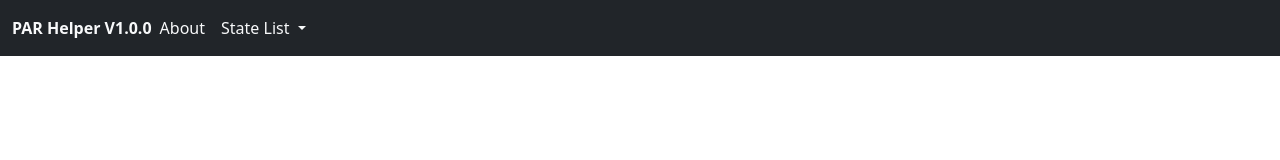
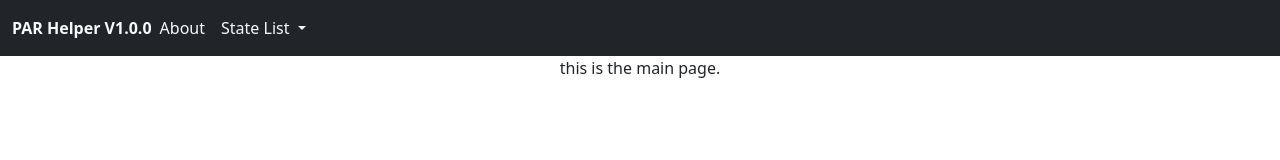
Before and after one commit to pizzo1jr/PAR-HELPER, a website: page index.html in a window 1280 px wide. Drawn offline with nearby package versions, Linux system fonts and the light colour scheme.

Commit message:
added small

```diff
--- a/index.html
+++ b/index.html
@@ -83,6 +83,9 @@
             </div>
         </nav>
     </header>
+    <div class="text-center">
+        this is the main page.
+    </div>
 
     <script src="https://cdn.jsdelivr.net/npm/bootstrap@5.2.3/dist/js/bootstrap.bundle.min.js" integrity="sha384-kenU1KFdBIe4zVF0s0G1M5b4hcpxyD9F7jL+jjXkk+Q2h455rYXK/7HAuoJl+0I4" crossorigin="anonymous"></script>
 </body>
```
